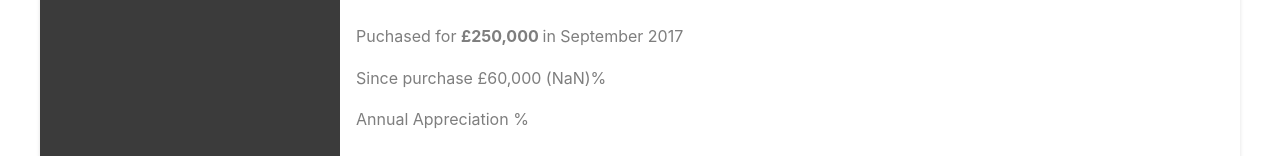
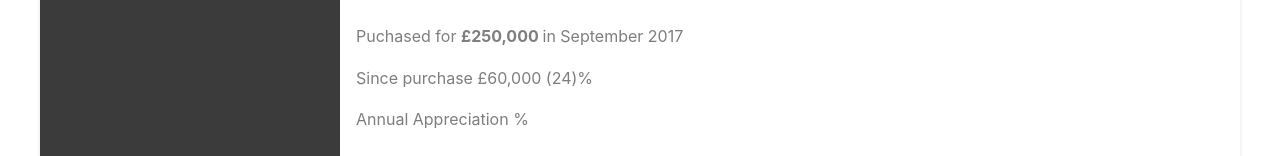
Before and after one commit to samchillcott/frontend-interview-task-main, a Next.js app: page / in a window 1280 px wide. Shown: the part 485-641 px from the top of the page. Built offline with nearby package versions, Linux system fonts and the light colour scheme.

Commit message:
add sincePurchasePercentageCalculation

```diff
--- a/modules/property-details/index.js
+++ b/modules/property-details/index.js
@@ -46,11 +46,12 @@ const Detail = ({ }) => {
   const sincePurchase = (recentValuation, originalPurchasePrice) => {
     return recentValuation - originalPurchasePrice
   }
+  const sincePurchaseAmount = sincePurchase(account.recentValuation.amount, account.originalPurchasePrice)
 
   const sincePurchasePercentage = (sincePurchase, originalPurchasePrice) => {
-    console.log(sincePurchase);
     return (sincePurchase / originalPurchasePrice) * 100
   }
+  const sincePurchasePercentageAmount = sincePurchasePercentage(sincePurchaseAmount, account.originalPurchasePrice)
 
   const numberOfYearsSincePurchase = (originalPurchasePriceDate) => {
     // grab year from originalPurchasePriceDate string
@@ -98,7 +99,7 @@ const Detail = ({ }) => {
         <RowContainer>
           <AccountList>
             <AccountListItem><InfoText>Puchased for <strong>£{ account.originalPurchasePrice.toLocaleString("en-US") } </strong>in { month } { year }</InfoText></AccountListItem>
-            <AccountListItem><InfoText>Since purchase £{ sincePurchase(account.recentValuation.amount, account.originalPurchasePrice).toLocaleString("en-US") } ({ sincePurchasePercentage(sincePurchase, account.originalPurchasePrice) })%</InfoText></AccountListItem>
+            <AccountListItem><InfoText>Since purchase £{ sincePurchaseAmount.toLocaleString("en-US") } ({ sincePurchasePercentageAmount })%</InfoText></AccountListItem>
             <AccountListItem><InfoText>Annual Appreciation { annualAppreciation() }%</InfoText></AccountListItem>
           </AccountList>
         </RowContainer>
```
